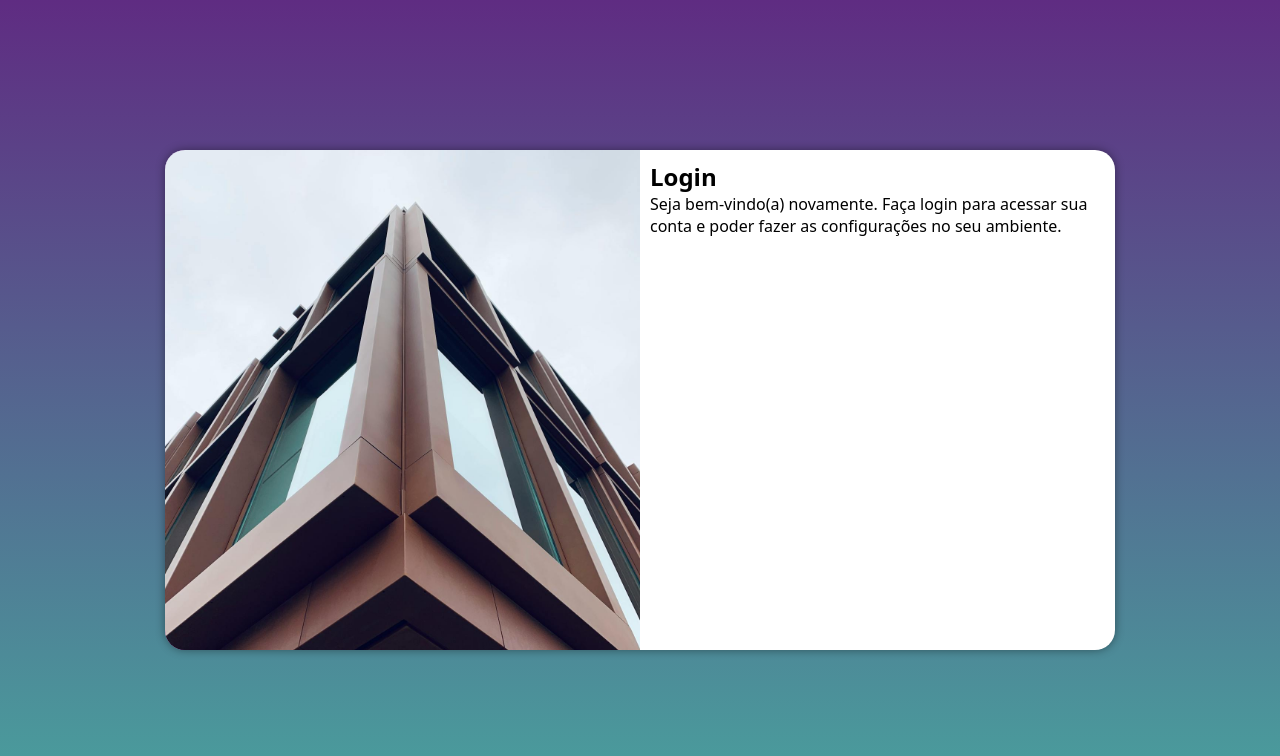
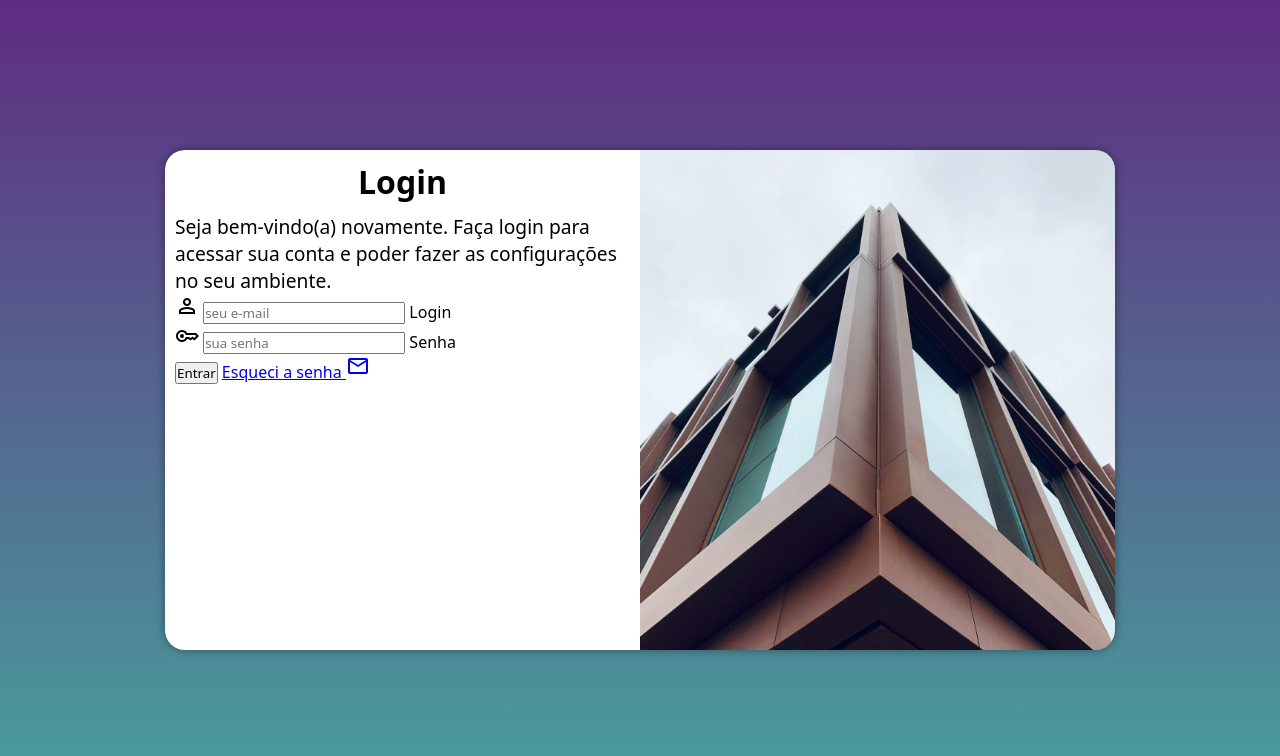
Before and after one commit to Loreineewald/projeto-login, a plain HTML site: page index.html in a window 1280 px wide. Drawn offline with nearby package versions, Linux system fonts and the light colour scheme.

Commit message:
Atualizei - Criamos o formulário

```diff
--- a/estilos/media-query.css
+++ b/estilos/media-query.css
@@ -31,14 +31,22 @@
     }
 
     section#login > div#imagem {
-        float: left;
+        float: right;
         width: 50%;
         height: 100%;
     }
 
     section#login > div#formulario {
-        float: right;
+        float: left;
         width: 50%;
     }
 
+    div#formulario > h1 {
+        font-size:  2em;
+    }
+
+    div#formulario > p {
+        font-size: 1.2em;
+    }
+
 }
--- a/estilos/style.css
+++ b/estilos/style.css
@@ -54,3 +54,12 @@ section#login > div#formulario {
     display: block;
     padding: 10px;
 }
+
+div#formulario > h1 {
+    text-align: center;
+    margin-bottom: 10px;
+}
+
+div#formulario > p {
+    font-size: 0.8em;
+}
--- a/index.html
+++ b/index.html
@@ -4,6 +4,7 @@
     <meta charset="UTF-8">
     <meta name="viewport" content="width=device-width, initial-scale=1.0">
     <title>Login</title>
+    <link href="https://fonts.googleapis.com/css2?family=Material+Symbols+Outlined" rel="stylesheet" />
     <link rel="stylesheet" href="estilos/style.css">
     <link rel="stylesheet" href="estilos/media-query.css">
 </head>
@@ -16,8 +17,21 @@
             <div id="formulario">
                 <h1>Login</h1>
                 <p>Seja bem-vindo(a) novamente. Faça login para acessar sua conta e poder fazer as configurações no seu ambiente.</p>
-                <form action="login.php" method="post">
-
+                <form action="login.php" method="post" autocomplete="on">
+                    <div class="campo">
+                        <span class="material-symbols-outlined"> person </span>
+                        <input type="email" name="login" id="ilogin" placeholder="seu e-mail" autocomplete="email" required maxlength="30">
+                        <label for="ilogin">Login</label>
+                    </div>
+                    <div class="campo">
+                        <span class="material-symbols-outlined"> key </span>
+                        <input type="password" name="senha" id="isenha" placeholder="sua senha" autocomplete="current-password" required minlength="8" maxlength="20">
+                        <label for="isenha">Senha</label>
+                    </div>
+                    <input type="submit" value="Entrar">
+                    <a href="esqueci.html">
+                        Esqueci a senha <span class="material-symbols-outlined"> mail </span>
+                    </a>
                 </form>
             </div>
         </section>
```
